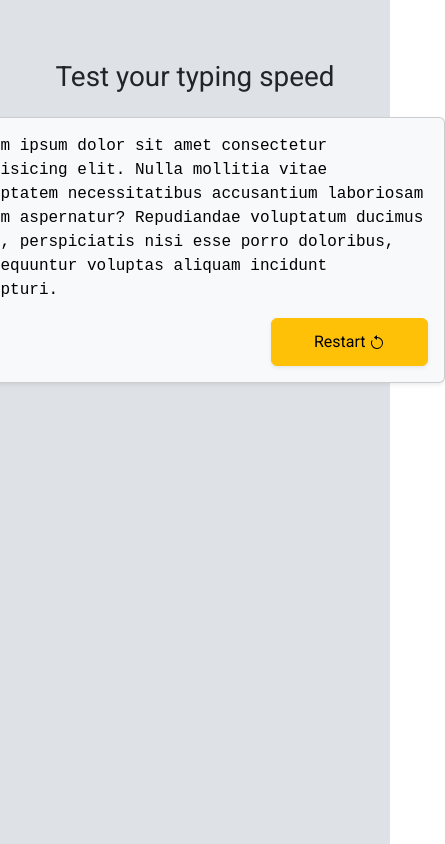
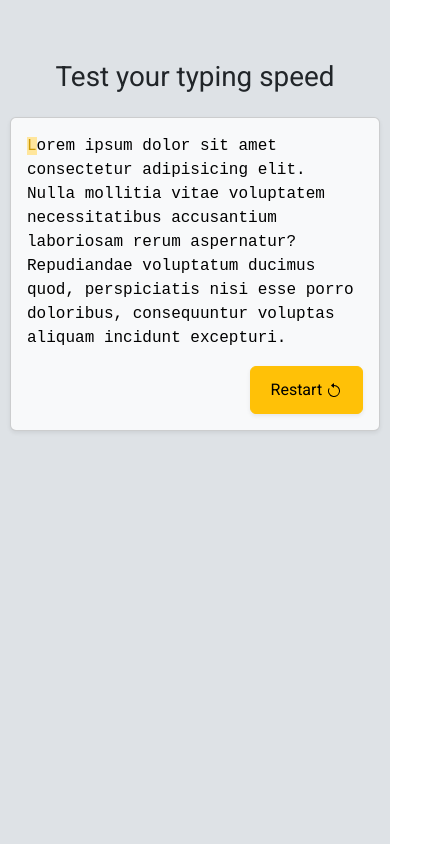
Before and after one commit to gzippedfrog/vue-typing-test, a Vue app: page / in a window 390 px wide. Shown: the whole page, 445 px wide, since content can reach past the window. Built offline with nearby package versions, Linux system fonts and the light colour scheme; no server answers.

Commit message:
fix styles on small screens

```diff
--- a/src/App.vue
+++ b/src/App.vue
@@ -45,7 +45,7 @@ export default {
   -moz-osx-font-smoothing: grayscale;
   background-color: $gray-300;
   height: 100%;
-  padding-top: 60px;
+  padding: 60px 10px 0;
   display: flex;
   flex-direction: column;
   justify-content: flex-start;
--- a/src/components/TypingTestCard.vue
+++ b/src/components/TypingTestCard.vue
@@ -158,7 +158,8 @@ export default {
 @import url("https://fonts.googleapis.com/css2?family=Roboto&display=swap");
 
 .card {
-  width: 500px;
+  width: 100%;
+  max-width: 500px;
 }
 
 .mono-text {
```
